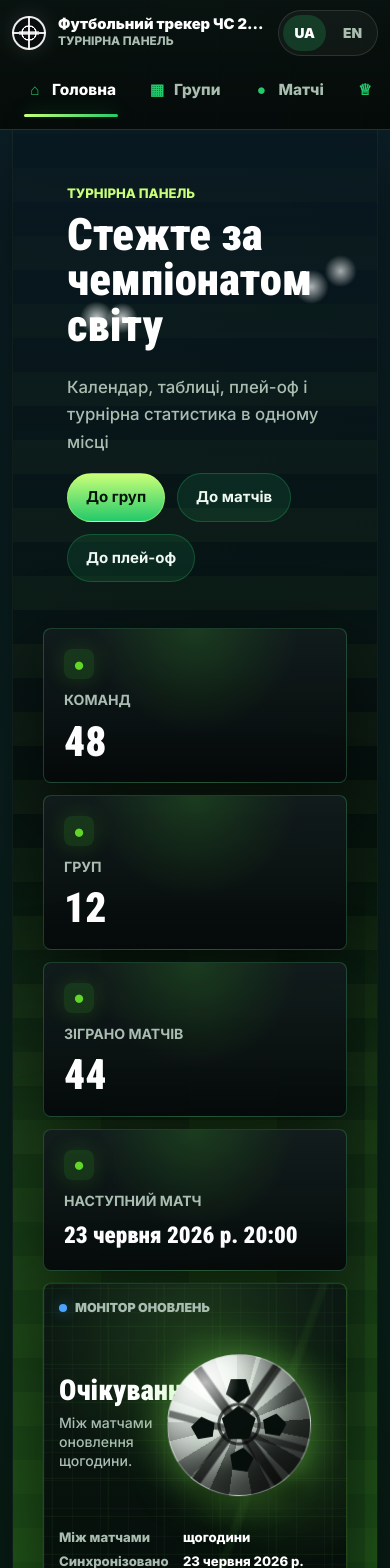
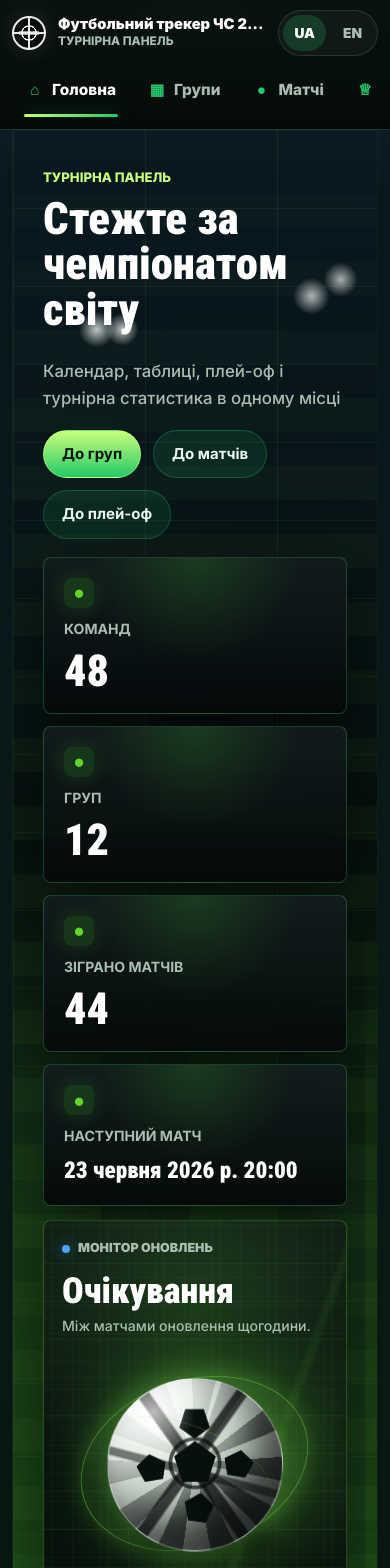
Before and after one commit to alexrud1993/fifa-world-cup-2026-tracker, a React (Vite) app: page / in a window 390 px wide. Shown: the top 1568 px of the page. Built offline with nearby package versions, Linux system fonts and the light colour scheme.

Commit message:
Refine hero monitor layout

```diff
--- a/src/styles/globals.css
+++ b/src/styles/globals.css
@@ -252,10 +252,10 @@ button {
 .home-hero {
   position: relative;
   display: grid;
-  grid-template-columns: minmax(310px, 0.78fr) minmax(560px, 1.22fr);
-  gap: clamp(22px, 4vw, 46px);
-  min-height: 320px;
-  padding: clamp(30px, 4vw, 50px);
+  grid-template-columns: minmax(330px, 0.78fr) minmax(620px, 1.22fr);
+  gap: clamp(18px, 3vw, 34px);
+  min-height: 520px;
+  padding: clamp(38px, 5vw, 68px) clamp(30px, 4.8vw, 58px);
   overflow: hidden;
   border: 0;
   border-bottom: 1px solid rgba(72, 163, 111, 0.24);
@@ -265,10 +265,12 @@ button {
     radial-gradient(circle at 30% 12%, rgba(255, 255, 255, 0.72), transparent 1.1%, transparent 3%),
     radial-gradient(circle at 82% 10%, rgba(255, 255, 255, 0.68), transparent 1.2%, transparent 4%),
     radial-gradient(circle at 90% 9%, rgba(255, 255, 255, 0.64), transparent 1.1%, transparent 4%),
+    linear-gradient(90deg, rgba(126, 242, 75, 0.08) 1px, transparent 1px),
+    linear-gradient(rgba(126, 242, 75, 0.06) 1px, transparent 1px),
     linear-gradient(180deg, rgba(8, 23, 34, 0.88) 0%, rgba(5, 12, 15, 0.5) 42%, rgba(26, 88, 21, 0.76) 100%),
     repeating-linear-gradient(0deg, rgba(87, 166, 50, 0.22) 0 34px, rgba(22, 75, 26, 0.22) 34px 68px),
     linear-gradient(115deg, #071117, #020706 78%);
-  background-size: auto;
+  background-size: auto, auto, auto, auto, 132px 78px, 132px 78px, auto, auto, auto;
   box-shadow: var(--shadow-panel);
 }
 
@@ -314,7 +316,7 @@ button {
   z-index: 1;
   display: grid;
   align-content: center;
-  min-height: 250px;
+  min-height: 390px;
   padding: 0;
   border: 0;
   background: transparent;
@@ -325,8 +327,8 @@ button {
   position: relative;
   z-index: 1;
   display: grid;
-  align-content: center;
-  gap: 12px;
+  align-content: start;
+  gap: 14px;
   min-width: 0;
 }
 
@@ -341,8 +343,9 @@ button {
   position: relative;
   z-index: 1;
   display: grid;
-  gap: 14px;
-  padding: 15px;
+  gap: 16px;
+  min-height: 260px;
+  padding: clamp(18px, 2.4vw, 28px);
   overflow: hidden;
   border-color: rgba(126, 242, 75, 0.24);
   background:
@@ -418,9 +421,9 @@ button {
 
 .update-monitor-body {
   display: grid;
-  grid-template-columns: minmax(0, 1fr) minmax(132px, 184px);
+  grid-template-columns: minmax(0, 1fr) minmax(230px, 320px);
   align-items: center;
-  gap: 14px;
+  gap: clamp(18px, 2.6vw, 34px);
 }
 
 .update-monitor-copy {
@@ -432,7 +435,7 @@ button {
 .update-monitor-copy strong {
   color: var(--color-text-strong);
   font-family: var(--font-display);
-  font-size: clamp(1.8rem, 4vw, 2.35rem);
+  font-size: clamp(2.25rem, 4.2vw, 3rem);
   font-weight: 900;
   line-height: 0.95;
 }
@@ -446,21 +449,36 @@ button {
 
 .update-ball-stage {
   position: relative;
-  width: min(100%, 198px);
+  width: min(100%, 320px);
   aspect-ratio: 1;
   justify-self: end;
   display: grid;
   place-items: center;
   perspective: 760px;
-  filter: drop-shadow(0 0 24px rgba(126, 242, 75, 0.24));
+  filter: drop-shadow(0 0 34px rgba(126, 242, 75, 0.3));
 }
 
 .update-ball-stage::before {
   position: absolute;
-  inset: 7%;
+  inset: -3%;
   border-radius: 999px;
   content: "";
-  background: radial-gradient(circle, rgba(126, 242, 75, 0.2), transparent 62%);
+  border: 1px solid rgba(126, 242, 75, 0.42);
+  background: radial-gradient(circle, rgba(126, 242, 75, 0.16), transparent 63%);
+  box-shadow:
+    inset 0 0 28px rgba(126, 242, 75, 0.14),
+    0 0 28px rgba(126, 242, 75, 0.14);
+  transform: rotate(-18deg) scaleY(0.72);
+}
+
+.update-ball-stage::after {
+  position: absolute;
+  inset: 12%;
+  border-top: 1px solid rgba(126, 242, 75, 0.5);
+  border-radius: 999px;
+  content: "";
+  opacity: 0.72;
+  transform: rotate(24deg) scaleY(0.42);
 }
 
 .update-ball-shadow {
@@ -477,7 +495,7 @@ button {
 .update-football {
   position: relative;
   display: block;
-  width: 78%;
+  width: 80%;
   aspect-ratio: 1;
   overflow: hidden;
   border: 1px solid rgba(255, 255, 255, 0.34);
@@ -621,7 +639,7 @@ button {
   display: grid;
   grid-template-rows: auto auto 1fr;
   gap: 10px;
-  min-height: 166px;
+  min-height: 184px;
   padding: 18px 16px;
   overflow: hidden;
   border-color: rgba(72, 163, 111, 0.34);
@@ -633,7 +651,7 @@ button {
 .home-summary-card strong {
   color: var(--color-text-strong);
   font-family: var(--font-display);
-  font-size: clamp(2.6rem, 4.4vw, 3.55rem);
+  font-size: clamp(2.75rem, 4vw, 3.55rem);
   font-weight: 900;
   line-height: 1;
 }
@@ -1846,14 +1864,19 @@ button {
 @media (max-width: 1040px) {
   .home-hero {
     grid-template-columns: 1fr;
+    min-height: 0;
   }
 
   .home-hero-copy {
-    min-height: 280px;
+    min-height: 320px;
   }
 
   .home-summary-grid {
     grid-template-columns: repeat(4, minmax(0, 1fr));
+  }
+
+  .update-monitor-body {
+    grid-template-columns: minmax(0, 1fr) minmax(220px, 280px);
   }
 
   .home-group-preview-grid,
@@ -1896,7 +1919,6 @@ button {
 
   .dashboard-grid,
   .home-hero,
-  .home-summary-grid,
   .home-match-sections,
   .home-group-preview-grid,
   .home-match-preview-grid,
@@ -1918,6 +1940,15 @@ button {
     grid-template-columns: repeat(2, minmax(0, 1fr));
   }
 
+  .update-monitor-body {
+    grid-template-columns: minmax(0, 1fr);
+  }
+
+  .update-ball-stage {
+    width: min(76vw, 260px);
+    justify-self: center;
+  }
+
   .knockout-stage {
     min-width: 0;
   }
@@ -2005,7 +2036,7 @@ button {
   }
 
   .home-hero-copy {
-    min-height: 380px;
+    min-height: 340px;
   }
 
   .home-summary-grid {
@@ -2033,8 +2064,7 @@ button {
   }
 
   .home-hero-copy {
-    min-height: 340px;
-    padding: 24px;
+    min-height: 310px;
   }
 
   .home-summary-card {
@@ -2044,6 +2074,23 @@ button {
 
   .home-summary-grid {
     grid-template-columns: 1fr;
+  }
+
+  .update-monitor {
+    padding: 18px;
+  }
+
+  .update-monitor-lines div {
+    grid-template-columns: 1fr;
+    gap: 2px;
+  }
+
+  .update-monitor-chips {
+    justify-content: flex-start;
+  }
+
+  .update-ball-stage {
+    width: min(78vw, 220px);
   }
 
   .home-group-preview-grid,
```
